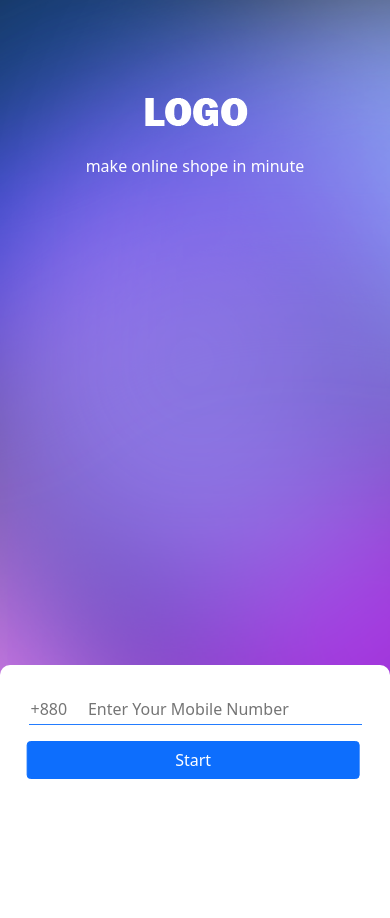
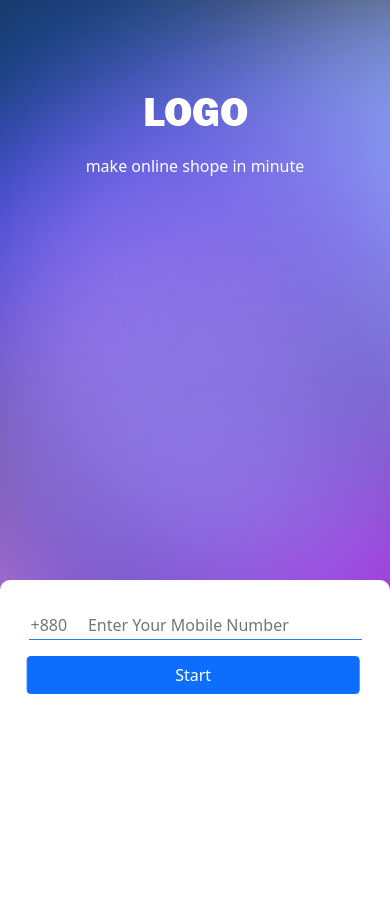
Before and after one commit to monirulislamakash/dukanapp, a Django app: page / in a window 390 px wide. Run offline with Django 3.2, Linux system fonts and the light colour scheme.

Commit message:
first commit1

```diff
--- a/static/style.css
+++ b/static/style.css
@@ -10,12 +10,12 @@
     }
     .divbody{
         width:100%;
-        height:70%;
+        height:60%;
     }
     .cover{
         width: 100%;
         background-color: #fff;
-        height:30%;
+        height:40%;
         padding: 10px;
         border-top-left-radius:10px;
         border-top-right-radius:10px;
@@ -44,6 +44,7 @@
         width:135px;
         margin:0 auto;
         transform: translate(0px,90px);
+        text-align: center;
     }
     .tagline{
         transform: translate(0px,104px);
```
